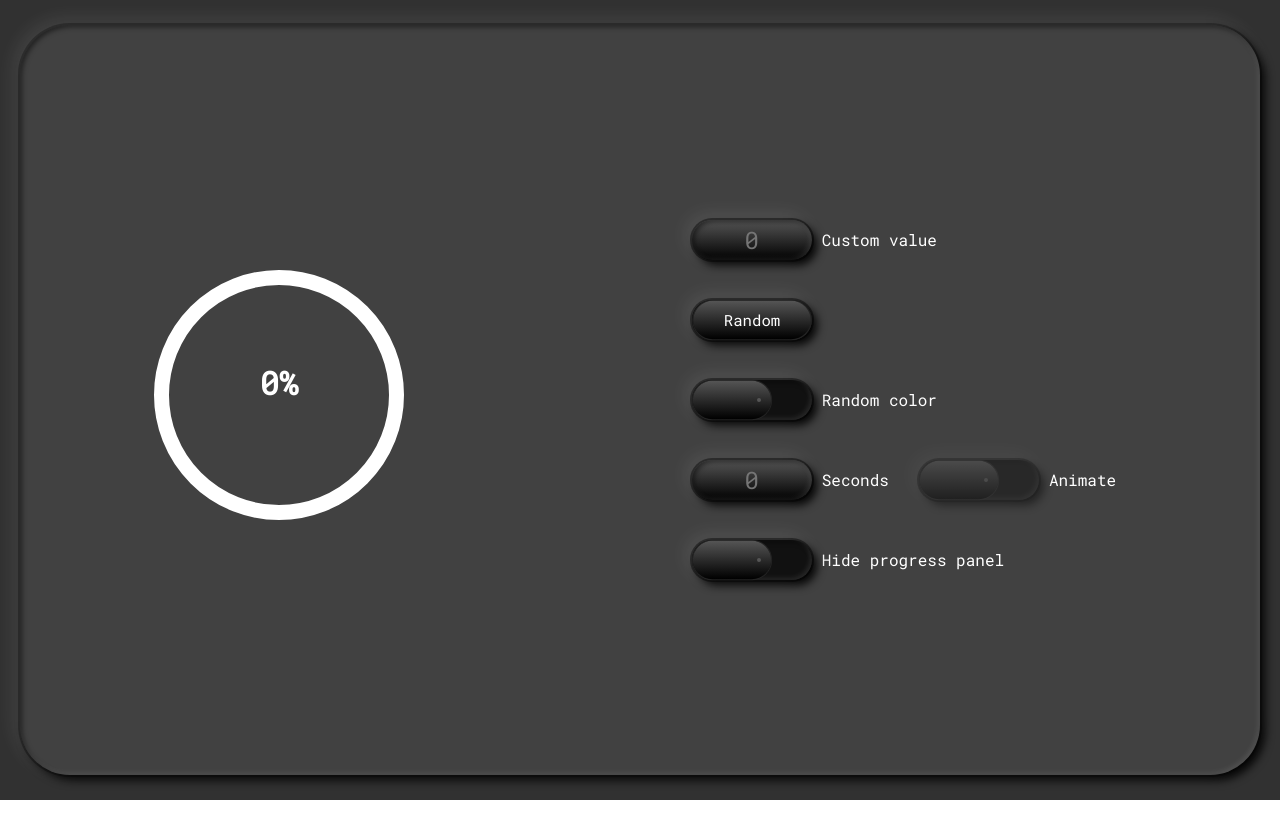
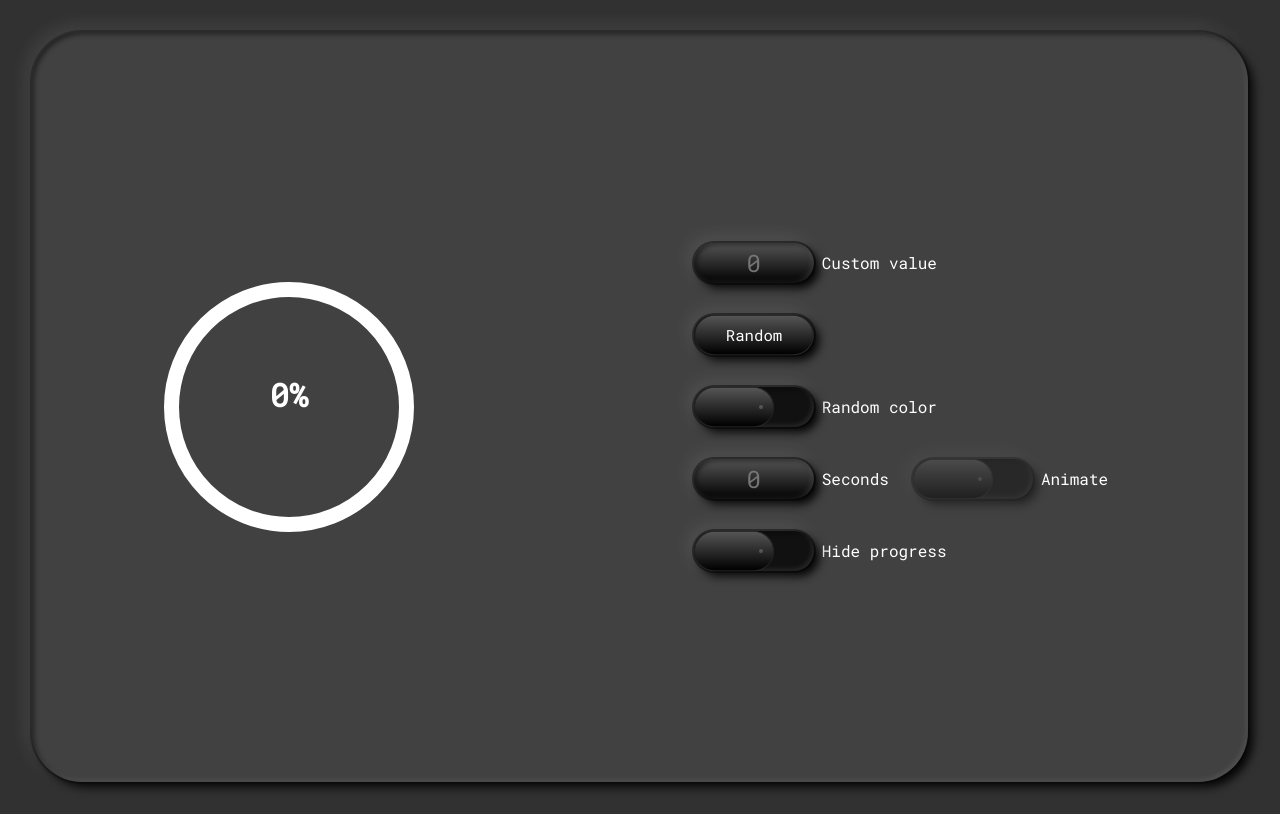
Before and after one commit to opv1/progress-bar, a React (Create React App) app: page / in a window 1280 px wide. Built offline with nearby package versions, Linux system fonts and the light colour scheme.

Commit message:
more beauty

```diff
--- a/src/App.scss
+++ b/src/App.scss
@@ -3,10 +3,9 @@
   flex-wrap: wrap;
   align-items: center;
   justify-content: space-around;
-  margin: 20px;
+  margin: 2rem;
   border-radius: 50px;
   width: 100%;
-  min-width: 320px;
   min-height: 750px;
   max-width: 1440px;
   box-shadow:
--- a/src/components/ControlPanel/ControlPanel.scss
+++ b/src/components/ControlPanel/ControlPanel.scss
@@ -1,11 +1,25 @@
-.control-panel {
+.control {
   display: flex;
   flex-direction: column;
-  margin: 20px;
+  margin: 1rem;
+
+  &__block {
+    display: flex;
+    flex-wrap: wrap;
+    align-items: center;
   }
 
-.control-label__input {
-  margin: 10px;
+  &__label {
+    display: flex;
+    align-items: center;
+    margin: 0.5rem;
+    color: #fff;
+    cursor: pointer;
+    user-select: none;
+  }
+
+  &__input {
+    margin: 0.5rem;
     outline: none;
     border: none;
     border-radius: 20px;
@@ -23,17 +37,11 @@
     background: linear-gradient(to top, #000, #555);
     background-color: #111;
     transition: 0.5s;
-  cursor: pointer;
   }
-
-.control-block {
-  display: flex;
-  flex-wrap: wrap;
-  align-items: center;
 
   &__button {
     position: relative;
-    margin: 20px;
+    margin: 1rem;
     outline: none;
     border: none;
     border-radius: 20px;
@@ -74,17 +82,10 @@
   }
 }
 
-label {
-  display: flex;
-  align-items: center;
-  margin: 10px;
-  color: #fff;
-}
-
 input[type='checkbox'] {
   appearance: none;
   position: relative;
-  margin: 10px;
+  margin: 0.5rem;
   outline: none;
   border-radius: 20px;
   height: 40px;
--- a/src/components/ControlPanel/ControlPanel.tsx
+++ b/src/components/ControlPanel/ControlPanel.tsx
@@ -1,4 +1,4 @@
-import React, { useContext } from 'react'
+import React, { useContext, useEffect } from 'react'
 import { AppContext } from 'context/AppState'
 import 'components/ControlPanel/ControlPanel.scss'
 
@@ -10,71 +10,107 @@ const ControlPanel: React.FC = () => {
     onRandomColor,
     onAnimateValue,
     onStartAnimate,
-    onHideBlock,
+    onHideProgress,
+    finalCountdown,
+    resetProgress,
   } = useContext(AppContext)
+  const {
+    customValue,
+    startAnimate,
+    animateValue,
+    animateTime,
+    hideProgress,
+    doneAnimate,
+  } = state
+
+  useEffect(() => {
+    if (startAnimate && animateTime !== 0) {
+      window.intervalId = setInterval(() => {
+        finalCountdown!()
+      }, 1000)
+    } else {
+      clearInterval(window.intervalId)
+    }
+
+    return () => clearInterval(window.intervalId)
+    // eslint-disable-next-line
+  }, [startAnimate, animateTime])
+
+  useEffect(() => {
+    if (doneAnimate) {
+      window.timeoutId = setTimeout(() => {
+        resetProgress!()
+      }, 3000)
+    } else {
+      clearTimeout(window.timeoutId)
+    }
+
+    return () => clearTimeout(window.timeoutId)
+    // eslint-disable-next-line
+  }, [doneAnimate])
 
   return (
-    <form className='control-panel'>
-      <label className='control-label'>
+    <div className='control'>
+      <label className='control__label'>
         <input
-          className='control-label__input'
+          className='control__input'
           onChange={(event) => onCustomValue!(event.target.value)}
-          value={state.customValue}
+          value={customValue}
           type='number'
           placeholder='0'
-          disabled={state.animate || state.hide}
+          disabled={startAnimate || hideProgress}
         />
         Custom value
       </label>
-      <div className='control-block'>
+      <div className='control__block'>
         <button
-          className='control-block__button'
+          className='control__button'
           onClick={onRandomValue}
-          disabled={state.animate || state.hide}
+          disabled={startAnimate || hideProgress}
         ></button>
       </div>
-      <label className='control-label'>
+      <label className='control__label'>
         <input
           onChange={(event) => onRandomColor!(event.target.checked)}
           type='checkbox'
-          disabled={state.hide}
+          disabled={hideProgress}
         />
         Random color
       </label>
-      <div className='control-block'>
-        <label className='control-label'>
+      <div className='control__block'>
+        <label className='control__label'>
           <input
-            className='control-label__input'
+            className='control__input'
             onChange={(event) => onAnimateValue!(event.target.value)}
-            value={state.animateValue}
+            value={animateValue}
             type='number'
             placeholder='0'
-            disabled={state.animate || state.hide}
+            disabled={startAnimate || hideProgress}
           />
           Seconds
         </label>
-        <label className='control-label'>
+        <label className='control__label'>
           <input
-            onChange={(event) => onStartAnimate!(event.target)}
+            onChange={(event) => onStartAnimate!(event.target.checked)}
             type='checkbox'
+            checked={startAnimate}
             disabled={
-              !state.animateValue ||
-              Number(state.animateValue) === 0 ||
-              state.hide
+              !animateValue || Number(animateValue) === 0 || hideProgress
             }
           />
           Animate
         </label>
       </div>
-      <label className='control-label'>
+      <label className='control__label'>
         <input
-          onChange={onHideBlock}
+          onChange={onHideProgress}
           type='checkbox'
-          disabled={state.animate}
+          checked={hideProgress}
+          disabled={startAnimate}
         />
-        Hide progress panel
+        Hide progress
       </label>
-    </form>
+    </div>
   )
 }
 
--- a/src/components/ProgressPanel/ProgressPanel.scss
+++ b/src/components/ProgressPanel/ProgressPanel.scss
@@ -1,31 +1,33 @@
-.progress-panel {
+.progress {
   display: flex;
   flex-direction: column;
   align-items: center;
-  margin: 20px;
+  margin: 1rem;
+  opacity: 1;
+  transition: opacity 0.3s;
+
+  &_hide {
+    opacity: 0;
   }
 
-.progress-done {
-  font-size: 1.5rem;
-  color: #fff;
-  opacity: 0;
-  transition: 0.5s;
-}
-
-.progress-block {
+  &__block {
     display: flex;
     flex-direction: column;
     align-items: center;
   }
 
-.progress-hide {
+  &__done {
+    font-size: 2rem;
     color: #fff;
+    opacity: 0;
+    transition: opacity 0.5s;
   }
 
-.progress-ring {
+  &__ring {
     display: block;
     margin: 20px auto;
     max-width: 100%;
+  }
 
   &__inner {
     fill: none;
@@ -42,11 +44,11 @@
     fill: #fff;
     text-anchor: middle;
   }
-}
 
-.progress-timer {
+  &__timer {
     font-size: 2rem;
     color: #fff;
     opacity: 0;
-  transition: 0.5s;
+    transition: opacity 0.5s;
   }
+}
--- a/src/components/ProgressPanel/ProgressPanel.tsx
+++ b/src/components/ProgressPanel/ProgressPanel.tsx
@@ -1,76 +1,73 @@
-import React, { useContext, useState, useRef, useEffect } from 'react'
+import React, { useEffect, useContext, useState } from 'react'
 import { AppContext } from 'context/AppState'
 import 'components/ProgressPanel/ProgressPanel.scss'
 
 const ProgressPanel: React.FC = () => {
+  const [offset, setOffset] = useState<number>(0)
   const { state } = useContext(AppContext)
-  const [offset, setOffset] = useState<number>(0)
-  const circleRef = useRef<SVGCircleElement>(null)
+  const {
+    progress,
+    timer,
+    doneAnimate,
+    animateValue,
+    sizeRing,
+    strokeInner,
+    strokeOuter,
+    strokeWidth,
+    hideProgress,
+  } = state
 
-  const center = state.size / 2
-  const radius = state.size / 2 - state.strokeWidth / 2
+  const center = sizeRing / 2
+  const radius = sizeRing / 2 - strokeWidth / 2
   const circumference = 2 * Math.PI * radius
 
   useEffect(() => {
-    const progressOffset = ((100 - state.progress) / 100) * circumference
+    const progressOffset = ((100 - progress) / 100) * circumference
     setOffset(progressOffset)
-  }, [state.progress, circumference, offset, setOffset])
+  }, [progress, circumference, offset, setOffset])
 
   return (
-    <div className='progress-panel'>
-      {state.hide ? (
-        <span className='progress-hide' style={{ width: `${state.size}px` }}>
-          Progress block is hidden!
-        </span>
-      ) : (
-        <div className='progress-block' style={{ width: `${state.size}px` }}>
+    <div className={hideProgress ? 'progress progress_hide' : 'progress'}>
+      <div className='progress__block' style={{ width: `${sizeRing}px` }}>
         <span
-            className='progress-done'
-            style={state.doneAnimate ? { opacity: '1' } : {}}
+          className='progress__done'
+          style={doneAnimate ? { opacity: '1' } : {}}
         >
           Done!
         </span>
-          <svg className='progress-ring' width={state.size} height={state.size}>
+        <svg className='progress__ring' width={sizeRing} height={sizeRing}>
           <circle
-              className='progress-ring__inner'
-              stroke={state.strokeInner}
-              strokeWidth={state.strokeWidth}
+            className='progress__inner'
+            stroke={strokeInner}
+            strokeWidth={strokeWidth}
             cx={center}
             cy={center}
             r={radius}
           />
           <circle
-              className='progress-ring__outer'
-              stroke={state.strokeOuter}
-              strokeWidth={state.strokeWidth}
+            className='progress__outer'
+            stroke={strokeOuter}
+            strokeWidth={strokeWidth}
             strokeDasharray={circumference}
             strokeDashoffset={offset}
             cx={center}
             cy={center}
             r={radius}
-              ref={circleRef}
             transform={`rotate(-90, ${center}, ${center})`}
           />
-            <text
-              className='progress-ring__percent'
-              x={`${center}`}
-              y={`${center}`}
-            >
-              {state.progress}%
+          <text className='progress__percent' x={`${center}`} y={`${center}`}>
+            {progress}%
           </text>
         </svg>
         <span
-            className='progress-timer'
+          className='progress__timer'
           style={
-              state.animateValue && Number(state.animateValue) !== 0
-                ? { opacity: '1' }
-                : {}
+            animateValue && Number(animateValue) !== 0 ? { opacity: '1' } : {}
           }
         >
-            {state.timer}
+          {timer}
         </span>
       </div>
-      )}
     </div>
   )
 }
--- a/src/context/AppState.tsx
+++ b/src/context/AppState.tsx
@@ -1,11 +1,12 @@
-import React, { createContext, useReducer, MouseEvent } from 'react'
+import React, { createContext, useReducer } from 'react'
 import { appReducer } from 'context/appReducer'
-import { AppCntxt, AppActionTypes } from 'context/types'
-import { randomColor, statusChecked, setTimer } from 'utils'
+import { AppState, AppActionTypes } from 'context/types'
+import { getRandomColor, getTime, getParseInt } from 'utils'
 
 declare global {
   interface Window {
     intervalId: any
+    timeoutId: any
   }
 }
 
@@ -13,6 +14,15 @@ const initialState = {
   progress: 0,
   timer: '0:00',
   customValue: '',
+  startAnimate: false,
+  doneAnimate: false,
+  animateValue: '',
+  animateTime: 0,
+  hideProgress: false,
+  sizeRing: 250,
+  strokeWidth: 15,
+  strokeInner: '#fff',
+  strokeOuter: '#20b7ff',
   defaultColor: '#20b7ff',
   colorArray: [
     '#7ea9e1',
@@ -22,27 +32,28 @@ const initialState = {
     '#7bff00',
     '#fa6900',
   ],
-  animate: false,
-  doneAnimate: false,
-  animateValue: '',
-  animateTime: 0,
-  size: 250,
-  strokeWidth: 15,
-  strokeInner: '#ffffff',
-  strokeOuter: '#20b7ff',
-  hide: false,
 }
 
-export const AppContext = createContext<AppCntxt>({ state: initialState })
+type Context = {
+  state: AppState
+  onCustomValue?: (value: string) => void
+  onRandomValue?: () => void
+  onRandomColor?: (checked: boolean) => void
+  onAnimateValue?: (value: string) => void
+  onStartAnimate?: (checked: boolean) => void
+  onHideProgress?: () => void
+  finalCountdown?: () => void
+  resetProgress?: () => void
+}
 
-interface Props {
+export const AppContext = createContext<Context>({ state: initialState })
+
+interface Provider {
   children: React.ReactNode
 }
 
-export const AppState: React.FC<Props> = ({ children }) => {
+export const AppProvider: React.FC<Provider> = ({ children }) => {
   const [state, dispatch] = useReducer(appReducer, initialState)
-
-  let secondsCounter = state.animateTime
 
   const onCustomValue = (value: string) => {
     dispatch({
@@ -50,7 +61,7 @@ export const AppState: React.FC<Props> = ({ children }) => {
       payload: value,
     })
 
-    let integerValue = parseInt(value, 10)
+    let integerValue = getParseInt(value)
 
     if (integerValue && integerValue > 0) {
       if (integerValue > 100) {
@@ -69,16 +80,15 @@ export const AppState: React.FC<Props> = ({ children }) => {
     }
   }
 
-  const onRandomValue = (event: MouseEvent<HTMLButtonElement>) => {
-    event.preventDefault()
+  const onRandomValue = () => {
+    dispatch({
+      type: AppActionTypes.SET_CUSTOM_VALUE,
+      payload: '',
+    })
 
     dispatch({
       type: AppActionTypes.SET_PROGRESS,
       payload: Math.floor(Math.random() * 101),
-    })
-    dispatch({
-      type: AppActionTypes.SET_CUSTOM_VALUE,
-      payload: '',
     })
   }
 
@@ -86,7 +96,7 @@ export const AppState: React.FC<Props> = ({ children }) => {
     if (checked) {
       dispatch({
         type: AppActionTypes.SET_COLOR,
-        payload: randomColor(state.colorArray),
+        payload: getRandomColor(state.colorArray),
       })
     } else {
       dispatch({
@@ -101,112 +111,114 @@ export const AppState: React.FC<Props> = ({ children }) => {
       type: AppActionTypes.SET_ANIMATE_VALUE,
       payload: value,
     })
+
     dispatch({
       type: AppActionTypes.SET_ANIMATE_TIME,
-      payload: parseInt(value, 10),
+      payload: getParseInt(value),
     })
 
-    const timer = setTimer(parseInt(value, 10))
-
-    if (timer) {
-      dispatch({
-        type: AppActionTypes.SET_TIMER,
-        payload: `${timer.min}:${timer.sec}`,
-      })
+    if (value) {
+      setTime(getParseInt(value))
+    } else {
+      setTime(0)
     }
   }
 
-  const finalCountdown = (target: any) => {
-    secondsCounter--
-
-    const percent = Math.ceil(
-      ((state.animateTime - secondsCounter) / state.animateTime) * 100
-    )
-
-    dispatch({
-      type: AppActionTypes.SET_PROGRESS,
-      payload: percent,
-    })
-
-    if (secondsCounter === 0) {
-      clearInterval(window.intervalId)
-
+  const onStartAnimate = (checked: boolean) => {
+    if (checked) {
       dispatch({
-        type: AppActionTypes.SET_DONE_ANIMATE,
-        payload: true,
+        type: AppActionTypes.SET_PROGRESS,
+        payload: 0,
       })
 
-      return setTimeout(() => {
-        statusChecked(target)
-
-        dispatch({
-          type: AppActionTypes.SET_DONE_ANIMATE,
-          payload: false,
-        })
-        dispatch({
-          type: AppActionTypes.SET_ANIMATE,
-          payload: false,
-        })
-        dispatch({
-          type: AppActionTypes.SET_ANIMATE_VALUE,
-          payload: '',
-        })
-        dispatch({
-          type: AppActionTypes.SET_PROGRESS,
-          payload: 0,
-        })
-      }, 3000)
-    }
-  }
-
-  const startTimer = () => {
-    const timer = setTimer(secondsCounter)
-
-    dispatch({
-      type: AppActionTypes.SET_TIMER,
-      payload: `${timer!.min}:${timer!.sec}`,
-    })
-  }
-
-  const onStartAnimate = (target: any) => {
-    if (target.checked) {
-      dispatch({
-        type: AppActionTypes.SET_ANIMATE,
-        payload: true,
-      })
       dispatch({
         type: AppActionTypes.SET_CUSTOM_VALUE,
         payload: '',
       })
 
-      window.intervalId = setInterval(() => {
-        finalCountdown(target)
-        startTimer()
-      }, 1000)
+      dispatch({
+        type: AppActionTypes.SET_START_ANIMATE,
+        payload: true,
+      })
     } else {
-      dispatch({
-        type: AppActionTypes.SET_ANIMATE,
-        payload: false,
-      })
       dispatch({
         type: AppActionTypes.SET_PROGRESS,
         payload: 0,
       })
 
-      const timer = setTimer(secondsCounter)
+      dispatch({
+        type: AppActionTypes.SET_ANIMATE_TIME,
+        payload: getParseInt(state.animateValue),
+      })
 
       dispatch({
-        type: AppActionTypes.SET_TIMER,
-        payload: `${timer!.min}:${timer!.sec}`,
+        type: AppActionTypes.SET_START_ANIMATE,
+        payload: false,
       })
 
-      clearInterval(window.intervalId)
+      setTime(getParseInt(state.animateValue))
     }
   }
 
-  const onHideBlock = () => {
+  const onHideProgress = () => {
     dispatch({
-      type: AppActionTypes.SET_HIDE,
+      type: AppActionTypes.SET_HIDE_PROGRESS,
+    })
+  }
+
+  const setTime = (value: number) => {
+    const time = getTime(value)
+
+    dispatch({
+      type: AppActionTypes.SET_TIME,
+      payload: `${time.min}:${time.sec}`,
+    })
+  }
+
+  const finalCountdown = () => {
+    const startPoint = getParseInt(state.animateValue)
+    let counter = state.animateTime - 1
+    const progress = Math.ceil(((startPoint - counter) / startPoint) * 100)
+
+    dispatch({
+      type: AppActionTypes.SET_PROGRESS,
+      payload: progress,
+    })
+
+    setTime(counter)
+
+    if (counter === 0) {
+      dispatch({
+        type: AppActionTypes.SET_DONE_ANIMATE,
+        payload: true,
+      })
+    }
+
+    dispatch({
+      type: AppActionTypes.SET_ANIMATE_TIME,
+      payload: counter,
+    })
+  }
+
+  const resetProgress = () => {
+    dispatch({
+      type: AppActionTypes.SET_PROGRESS,
+      payload: 0,
+    })
+
+    dispatch({
+      type: AppActionTypes.SET_ANIMATE_VALUE,
+      payload: '',
+    })
+
+    dispatch({
+      type: AppActionTypes.SET_START_ANIMATE,
+      payload: false,
+    })
+
+    dispatch({
+      type: AppActionTypes.SET_DONE_ANIMATE,
+      payload: false,
     })
   }
 
@@ -219,7 +231,9 @@ export const AppState: React.FC<Props> = ({ children }) => {
         onRandomColor,
         onAnimateValue,
         onStartAnimate,
-        onHideBlock,
+        onHideProgress,
+        resetProgress,
+        finalCountdown,
       }}
     >
       {children}
--- a/src/index.scss
+++ b/src/index.scss
@@ -12,12 +12,8 @@ body {
   display: flex;
   align-items: center;
   justify-content: center;
-  overflow-x: hidden;
+  min-width: 320px;
+  min-height: 100vh;
+  max-height: 100%;
   background-color: #313131;
 }
-
-@media screen and (min-width: 829px) {
-  #root {
-    height: 100vh;
-  }
-}
--- a/src/index.tsx
+++ b/src/index.tsx
@@ -1,14 +1,13 @@
-import React from 'react'
 import ReactDOM from 'react-dom'
-import { AppState } from 'context/AppState'
+import { AppProvider } from 'context/AppState'
 import App from 'App'
 import reportWebVitals from 'reportWebVitals'
 import 'index.scss'
 
 ReactDOM.render(
-  <AppState>
+  <AppProvider>
     <App />
-  </AppState>,
+  </AppProvider>,
   document.getElementById('root')
 )
 
--- a/src/utils.ts
+++ b/src/utils.ts
@@ -1,16 +1,14 @@
-export const randomColor = (colorArray: string[]) => {
+export const getRandomColor = (colorArray: string[]) => {
   return colorArray[Math.floor(Math.random() * colorArray.length)]
 }
 
-export const statusChecked = (target: HTMLInputElement) => {
-  target.checked = false
+export const getParseInt = (value: string) => {
+  return parseInt(value, 10)
 }
 
-export const setTimer = (counter: number) => {
-  if (counter >= 0) {
-    const min = Math.floor(counter / 60)
-    const sec = counter % 60 > 9 ? counter % 60 : `0${counter % 60}`
+export const getTime = (counter: number) => {
+  const min = Math.floor(counter / 60)
+  const sec = counter % 60 > 9 ? counter % 60 : `0${counter % 60}`
 
-    return { min, sec }
-  }
+  return { min, sec }
 }
```
Also changed, not shown: package.json (+12 -12 lines), src/context/appReducer.ts (+6 -6 lines), src/context/types.ts (+11 -23 lines), 2 other files (tests, documents, lock files or other folders). Lines whose indentation alone changed are shown as unchanged.
